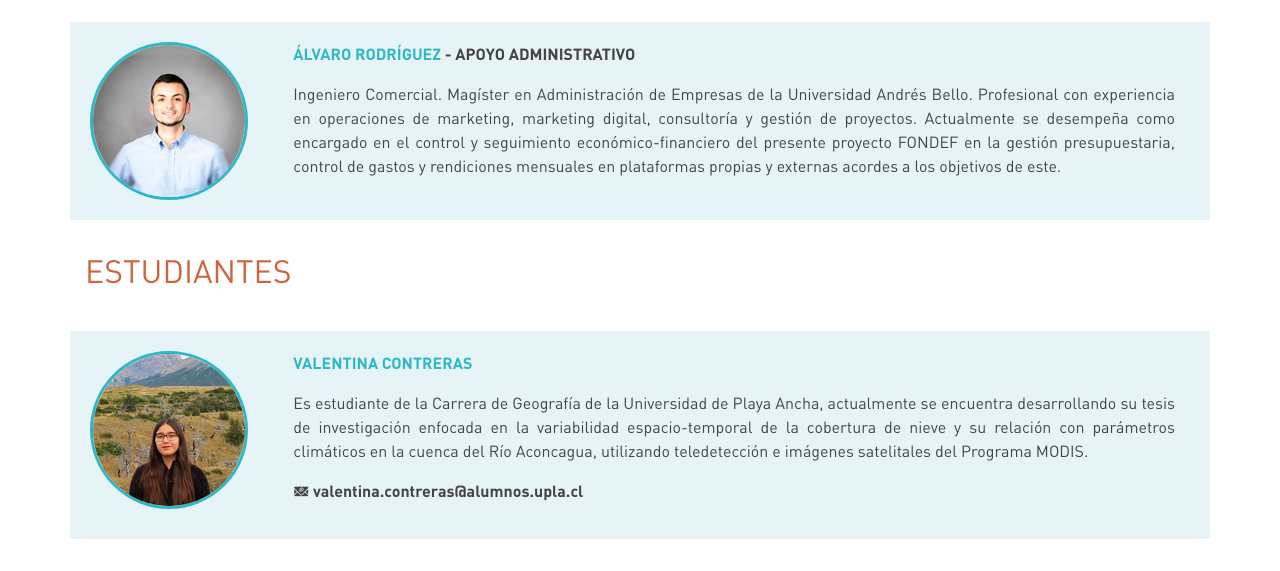
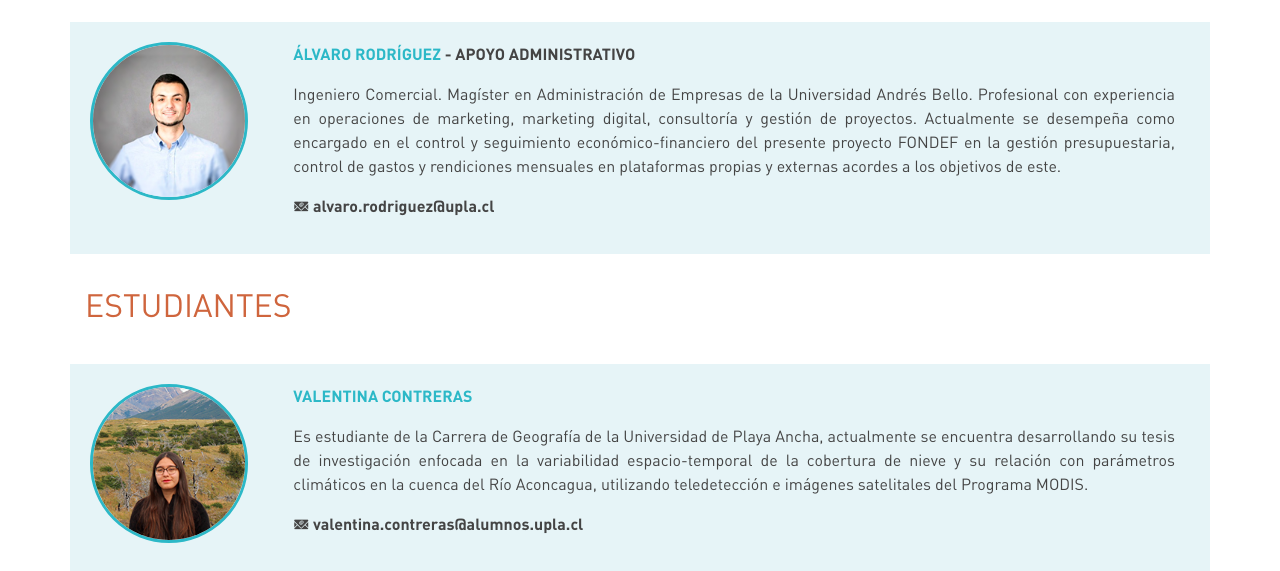
Before and after one commit to DatosLabUPLA/obsnieves-web-legacy, a Django app: page /equipo/ in a window 1280 px wide. Shown: the part 3474-4045 px from the top of the page. Run offline with Django 3.2, Linux system fonts and the light colour scheme; some libraries are stand-ins or nearby versions.

Commit message:
Update team.html

```diff
--- a/core/templates/core/team.html
+++ b/core/templates/core/team.html
@@ -332,12 +332,12 @@
               Ingeniero Comercial. Magíster en Administración de Empresas de la Universidad Andrés Bello. Profesional con experiencia en operaciones de marketing, marketing digital, consultoría y gestión de proyectos. Actualmente se desempeña como encargado en el control y seguimiento económico-financiero del presente proyecto FONDEF en la gestión presupuestaria, control de gastos y rendiciones mensuales en plataformas propias y externas acordes a los objetivos de este.
             </p>
           </div>
-          <!-- <div class="col-12">
+          <div class="col-12">
             <p class="font-weight-bold">
               <i class="icofont-email icofont-1x"></i>
-
+              alvaro.rodriguez@upla.cl
             </p>
-          </div> -->
+          </div>
         </div>
       </div>
     </div>
```
